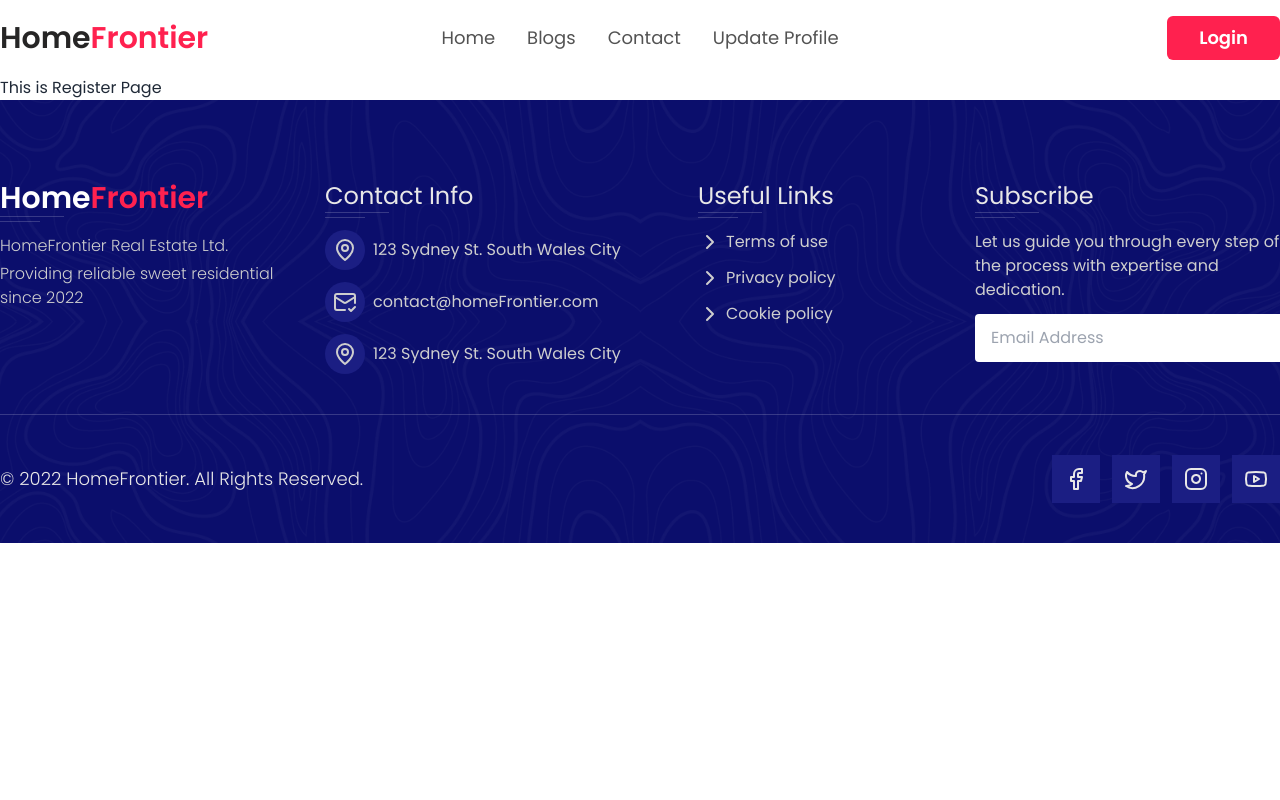
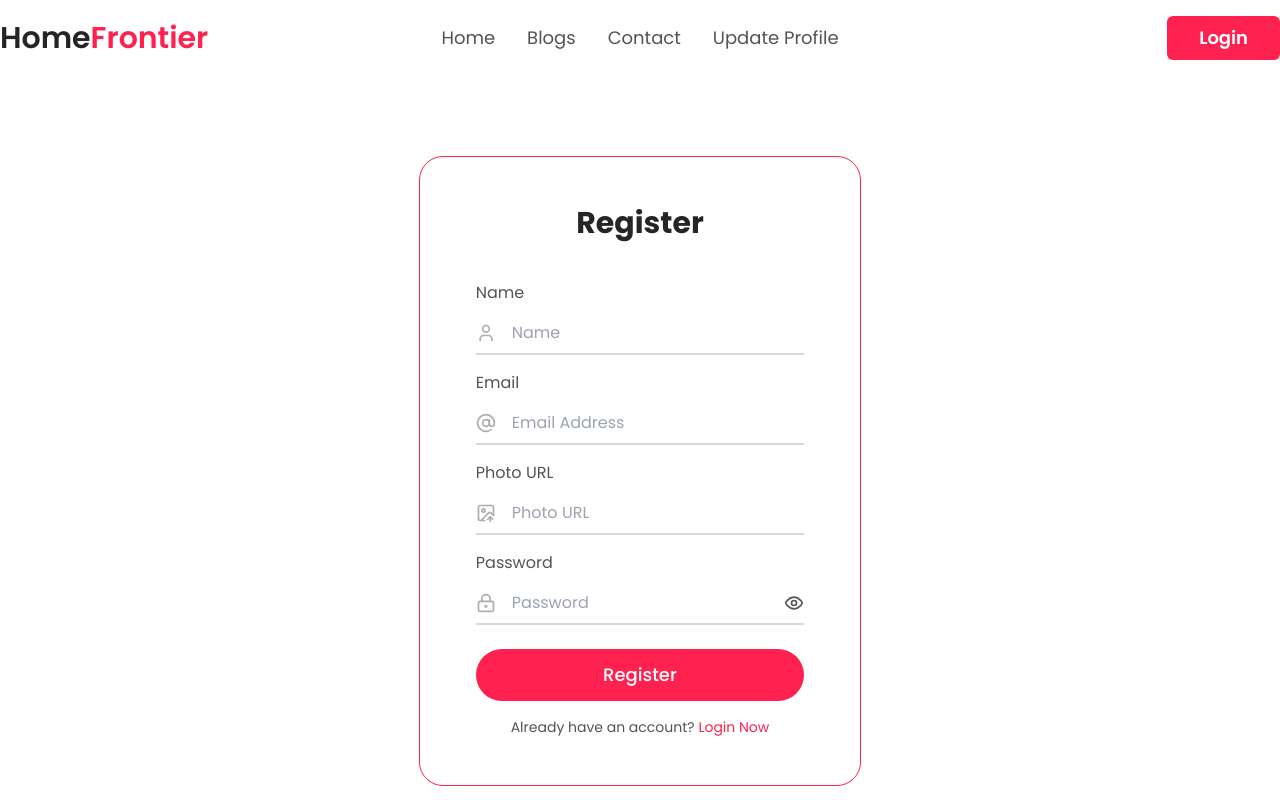
Before and after one commit to rockydey/home-frontier, a React (Vite) app: page /register in a window 1280 px wide. Shown: the top 800 px of the page. Built offline with nearby package versions, Linux system fonts and the light colour scheme.

Commit message:
register page compete

```diff
--- a/src/Pages/Login/Login.jsx
+++ b/src/Pages/Login/Login.jsx
@@ -76,7 +76,7 @@ const Login = () => {
           <input
             className='block w-full mt-6 bg-colorPrimary text-[#fff] font-medium text-lg py-3 rounded-full cursor-pointer'
             type='submit'
-            value='Submit'
+            value='Login'
           />
           <p className='text-center text-sm text-colorSecondary font-normal mt-4'>
             Do not have any account?{" "}
--- a/src/Pages/Register/Register.jsx
+++ b/src/Pages/Register/Register.jsx
@@ -1,7 +1,127 @@
+import { useForm } from "react-hook-form";
+import { AtSign, LockKeyhole, Eye, EyeOff, User, ImageUp } from "lucide-react";
+import { useState } from "react";
+import { Link } from "react-router-dom";
+
 const Register = () => {
+  const { register, handleSubmit } = useForm();
+  const [show, setShow] = useState(false);
+
+  const handleLogin = (data) => {
+    console.log(data);
+  };
+
   return (
-    <div>
-      <h1>This is Register Page</h1>
+    <div className='py-20 flex justify-center px-2'>
+      <div className='border border-colorPrimary rounded-3xl w-full md:w-3/4 lg:w-[35%] px-7 py-6 md:px-14 md:py-12'>
+        <h3 className='text-3xl font-bold text-colorTertiary text-center mb-10'>
+          Register
+        </h3>
+        <form onSubmit={handleSubmit(handleLogin)}>
+          <div>
+            <label
+              htmlFor='name'
+              className='text-base font-normal text-colorSecondary'>
+              Name
+            </label>
+            <div className='mt-2 flex items-center border-b-2 border-[#d9d9d9] py-2 mb-4'>
+              <div className='text-[#ADADAD]'>
+                <User width={20} height={20} />
+              </div>
+              <input
+                id='name'
+                type='text'
+                className='w-full px-4 focus:outline-none text-base font-normal text-colorSecondary'
+                placeholder='Name'
+                {...register("userName")}
+                required
+              />
+            </div>
+          </div>
+          <div>
+            <label
+              htmlFor='email'
+              className='text-base font-normal text-colorSecondary'>
+              Email
+            </label>
+            <div className='mt-2 flex items-center border-b-2 border-[#d9d9d9] py-2 mb-4'>
+              <div className='text-[#ADADAD]'>
+                <AtSign width={20} height={20} />
+              </div>
+              <input
+                id='email'
+                type='email'
+                className='w-full px-4 focus:outline-none text-base font-normal text-colorSecondary'
+                placeholder='Email Address'
+                {...register("userEmail")}
+                required
+              />
+            </div>
+          </div>
+          <div>
+            <label
+              htmlFor='photoURL'
+              className='text-base font-normal text-colorSecondary'>
+              Photo URL
+            </label>
+            <div className='mt-2 flex items-center border-b-2 border-[#d9d9d9] py-2 mb-4'>
+              <div className='text-[#ADADAD]'>
+                <ImageUp width={20} height={20} />
+              </div>
+              <input
+                id='photoURL'
+                type='text'
+                className='w-full px-4 focus:outline-none text-base font-normal text-colorSecondary'
+                placeholder='Photo URL'
+                {...register("userPhotoURL")}
+                required
+              />
+            </div>
+          </div>
+          <div>
+            <label
+              className='text-base font-normal text-colorSecondary'
+              htmlFor='password'>
+              Password
+            </label>
+            <div className='mt-2 flex items-center border-b-2 border-[#d9d9d9] py-2'>
+              <div className='text-[#ADADAD]'>
+                <LockKeyhole width={20} height={20} />
+              </div>
+              <input
+                id='password'
+                type={show ? "text" : "password"}
+                className='w-full px-4 focus:outline-none text-base font-normal text-colorSecondary'
+                placeholder='Password'
+                {...register("userPassword")}
+                required
+              />
+              <div
+                onClick={() => {
+                  setShow(!show);
+                }}
+                className='cursor-pointer text-colorSecondary'>
+                {show ? (
+                  <EyeOff width={20} height={20} />
+                ) : (
+                  <Eye width={20} height={20} />
+                )}
+              </div>
+            </div>
+          </div>
+          <input
+            className='block w-full mt-6 bg-colorPrimary text-[#fff] font-medium text-lg py-3 rounded-full cursor-pointer'
+            type='submit'
+            value='Register'
+          />
+          <p className='text-center text-sm text-colorSecondary font-normal mt-4'>
+            Already have an account?{" "}
+            <Link className='text-colorPrimary' to='/login'>
+              Login Now
+            </Link>
+          </p>
+        </form>
+      </div>
     </div>
   );
 };
```
